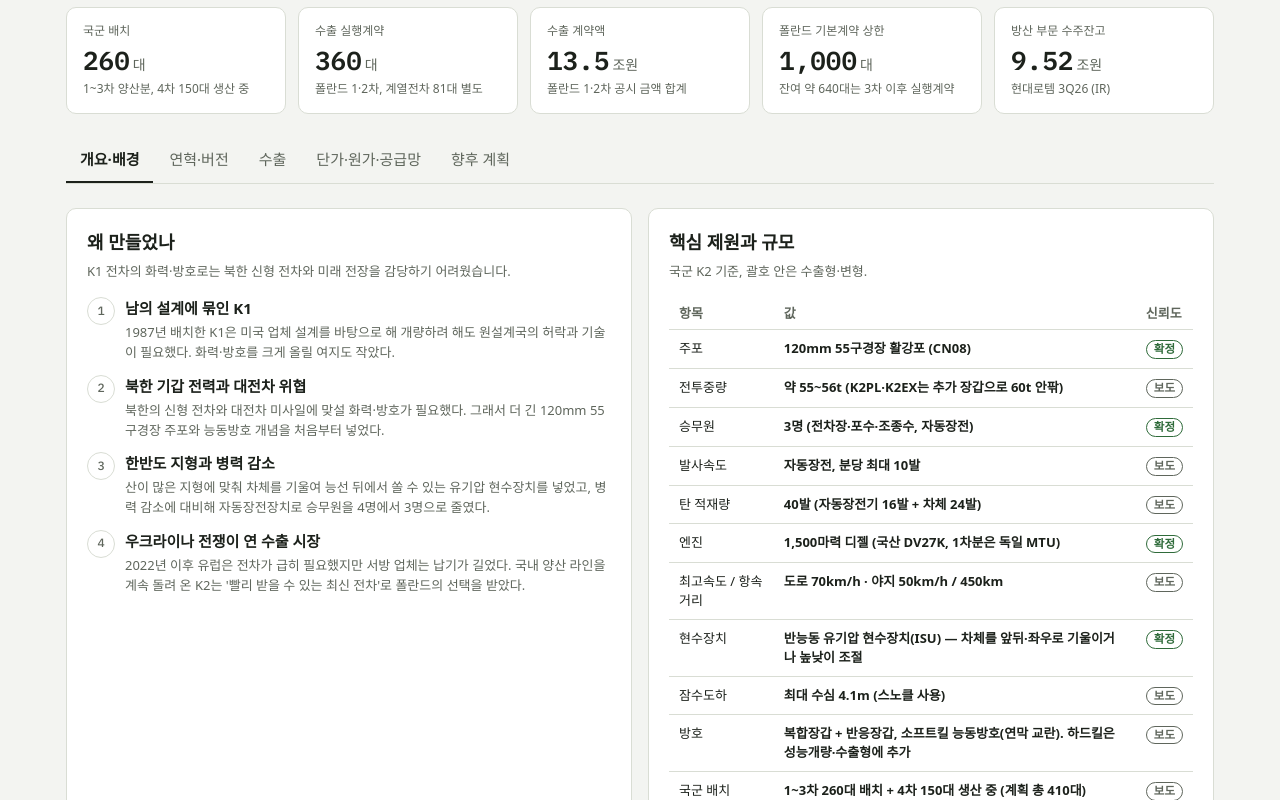
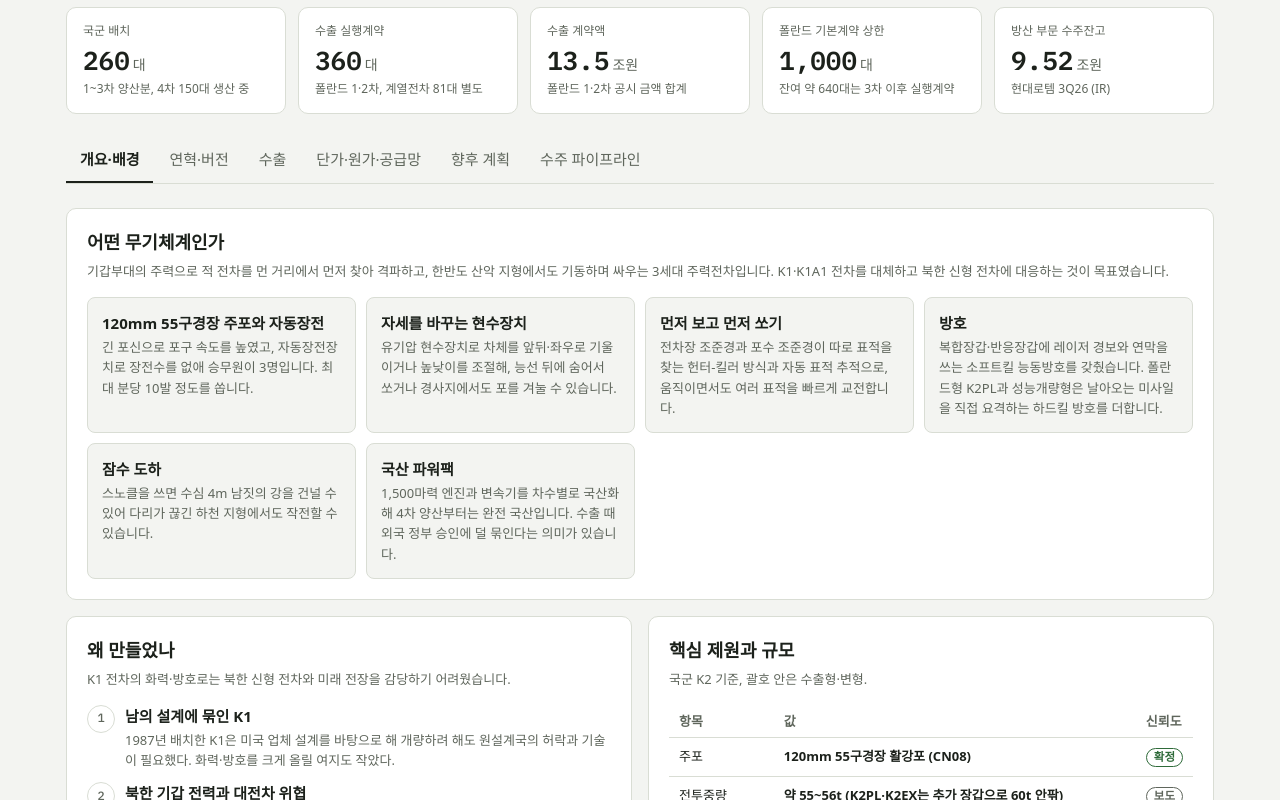
Before and after one commit to shsm1111-hash/K-Defense, a plain HTML site: page k2/index.html in a window 1280 px wide. Shown: the part 480-1280 px from the top of the page. Drawn offline with Linux system fonts and the light colour scheme; a web font is replaced by a local one.

Commit message:
수주 파이프라인을 별도 탭으로 분리하고 '어떤 무기체계인가'(목적·특징) 추가
Co-Authored-By: Claude Opus 5.5 <noreply@anthropic.com>
Claude-Session: https://claude.ai/code/session_019bvNVLgD5oDXT447WjTB4e

```diff
--- a/assets/system.js
+++ b/assets/system.js
@@ -57,6 +57,8 @@
   $('updated').textContent = `자료 기준일 ${D.updated}`;
 
   // 개요
+  $('purpose').textContent = M.purpose || '';
+  $('features').replaceChildren(...(D.features || []).map((f) => { const d = el('div'); d.append(el('strong', null, f.title), el('p', null, f.detail)); return d; }));
   $('reasons').replaceChildren(...D.notes.filter((n) => n.kind === '배경').sort((a, b) => a.order - b.order).map((n) => { const li = el('li'); li.append(el('strong', null, n.title), el('p', null, n.detail)); return li; }));
   $('study').replaceChildren(...D.notes.filter((n) => n.kind === '공부').sort((a, b) => a.order - b.order).map((n) => { const d = el('div'); d.append(el('strong', null, n.title), el('p', null, n.detail)); return d; }));
   $('specs').replaceChildren(...D.specs.map((s) => { const tr = el('tr'); tr.append(td(s.item), td(s.value, 'strong'), tierTd(s.tier)); return tr; }));
@@ -255,7 +257,9 @@
     const b = el('div'); const hh = el('div', 'h'); hh.append(el('span', 'cat', r.status), el('strong', null, r.item), chip(r.tier));
     b.append(hh, el('p', null, r.detail)); li.append(el('div', 'when', r.when), el('span', 'dot'), b); return li;
   }));
-  $('pipeline').replaceChildren(...D.pipeline.map((r) => { const tr = el('tr'); tr.append(td(r.country, 'strong nowrap'), td(r.opportunity), td(r.scale), td(r.stage, 'nowrap'), td(r.updated, 'hide-sm nowrap'), td(r.note, 'hide-md'), tierTd(r.tier)); return tr; }));
+  const STAGE = ['총괄합의', '협상', '예산 승인', '시제', '협력계약', '경쟁', '협의', '관심', '가능성', '마케팅', '제외'];
+  const sr = (s) => { const i = STAGE.findIndex((x) => String(s).includes(x)); return i < 0 ? 99 : i; };
+  $('pipeline').replaceChildren(...[...D.pipeline].sort((a, b) => sr(a.stage) - sr(b.stage)).map((r) => { const tr = el('tr'); tr.append(td(r.country, 'strong nowrap'), td(r.opportunity), td(r.scale), td(r.stage, 'nowrap'), td(r.updated, 'hide-sm nowrap'), td(r.note, 'hide-md'), tierTd(r.tier)); return tr; }));
 
   // 사진 출처
   const seen = new Set();
@@ -267,7 +271,7 @@
   const drawn = {};
   const drawers = { export: () => { drawOps(); drawDetail(); drawSwim(); }, cost: () => { drawUnit(); drawFin(); } };
   function route() {
-    const id = ['overview', 'history', 'export', 'cost', 'plan'].includes(location.hash.slice(1)) ? location.hash.slice(1) : 'overview';
+    const id = ['overview', 'history', 'export', 'cost', 'plan', 'pipeline-tab'].includes(location.hash.slice(1)) ? location.hash.slice(1) : 'overview';
     document.querySelectorAll('.page').forEach((s) => s.classList.toggle('hidden', s.id !== id));
     document.querySelectorAll('.tabs a').forEach((a) => (a.dataset.tab === id ? a.setAttribute('aria-current', 'page') : a.removeAttribute('aria-current')));
     if (drawers[id]) { drawers[id](); drawn[id] = true; }
--- a/data/k2.json
+++ b/data/k2.json
@@ -47,7 +47,8 @@
     "note": "현대로템 {backlog_period} (IR)"
    }
   ],
-  "why_title": "왜 K2가 필요했나"
+  "why_title": "왜 K2가 필요했나",
+  "purpose": "기갑부대의 주력으로 적 전차를 먼 거리에서 먼저 찾아 격파하고, 한반도 산악 지형에서도 기동하며 싸우는 3세대 주력전차입니다. K1·K1A1 전차를 대체하고 북한 신형 전차에 대응하는 것이 목표였습니다."
  },
  "specs": [
   {
@@ -1224,5 +1225,31 @@
     "value_eok": 89814
    }
   ]
- }
+ },
+ "features": [
+  {
+   "title": "120mm 55구경장 주포와 자동장전",
+   "detail": "긴 포신으로 포구 속도를 높였고, 자동장전장치로 장전수를 없애 승무원이 3명입니다. 최대 분당 10발 정도를 쏩니다."
+  },
+  {
+   "title": "자세를 바꾸는 현수장치",
+   "detail": "유기압 현수장치로 차체를 앞뒤·좌우로 기울이거나 높낮이를 조절해, 능선 뒤에 숨어서 쏘거나 경사지에서도 포를 겨눌 수 있습니다."
+  },
+  {
+   "title": "먼저 보고 먼저 쏘기",
+   "detail": "전차장 조준경과 포수 조준경이 따로 표적을 찾는 헌터-킬러 방식과 자동 표적 추적으로, 움직이면서도 여러 표적을 빠르게 교전합니다."
+  },
+  {
+   "title": "방호",
+   "detail": "복합장갑·반응장갑에 레이저 경보와 연막을 쓰는 소프트킬 능동방호를 갖췄습니다. 폴란드형 K2PL과 성능개량형은 날아오는 미사일을 직접 요격하는 하드킬 방호를 더합니다."
+  },
+  {
+   "title": "잠수 도하",
+   "detail": "스노클을 쓰면 수심 4m 남짓의 강을 건널 수 있어 다리가 끊긴 하천 지형에서도 작전할 수 있습니다."
+  },
+  {
+   "title": "국산 파워팩",
+   "detail": "1,500마력 엔진과 변속기를 차수별로 국산화해 4차 양산부터는 완전 국산입니다. 수출 때 외국 정부 승인에 덜 묶인다는 의미가 있습니다."
+  }
+ ]
 }
--- a/k2/index.html
+++ b/k2/index.html
@@ -37,9 +37,15 @@
     <a href="#export" data-tab="export">수출</a>
     <a href="#cost" data-tab="cost">단가·원가·공급망</a>
     <a href="#plan" data-tab="plan">향후 계획</a>
+    <a href="#pipeline-tab" data-tab="pipeline-tab">수주 파이프라인</a>
   </nav>
 
   <section class="page" id="overview">
+    <article class="card">
+      <h2>어떤 무기체계인가</h2>
+      <p class="note" id="purpose">—</p>
+      <div class="card-body study" id="features"></div>
+    </article>
     <div class="two">
       <article class="card">
         <h2>왜 만들었나</h2>
@@ -166,9 +172,12 @@
       <p class="note">국내 개량 일정과 수출 인도·협상 일정을 한 줄로.</p>
       <div class="card-body"><ol class="tl" id="road"></ol></div>
     </article>
+  </section>
+
+  <section class="page hidden" id="pipeline-tab">
     <article class="card">
       <h2>수주 파이프라인</h2>
-      <p class="note">아직 계약 전인 기회들. 단계와 규모는 보도 기준.</p>
+      <p class="note">아직 계약 전인 수출·양산 기회들. 협상 단계가 앞선 순서로 정리했고, 단계와 규모는 보도 기준입니다.</p>
       <div class="card-body tbl-wrap">
         <table class="tbl"><thead><tr><th>국가</th><th>기회</th><th>규모</th><th>단계</th><th class="hide-sm">기준</th><th class="hide-md">메모</th><th>신뢰도</th></tr></thead><tbody id="pipeline"></tbody></table>
       </div>
```
Also changed, not shown: data/k9.json (+29 -2 lines), k9/index.html (+10 -1 lines), tools/system.template.html (+10 -1 lines).
